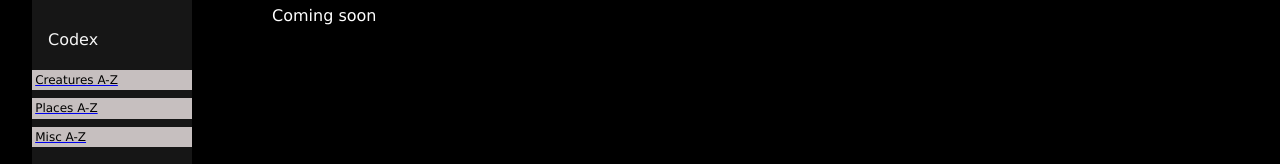
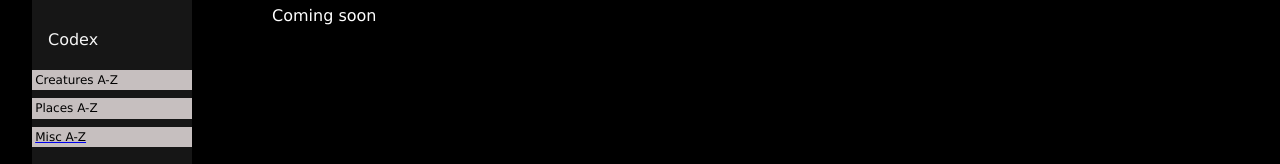
Before and after one commit to dnlstronge/monsters-db, a React (Create React App) app: page / in a window 1280 px wide. Both pictures are taken after a click on the element "Codex". Shown: the part 135-299 px from the top of the page. Built offline with nearby package versions, Linux system fonts and the light colour scheme.

Commit message:
[x] - add css

```diff
--- a/src/Components/Nav/Navbar.module.css
+++ b/src/Components/Nav/Navbar.module.css
@@ -48,14 +48,17 @@
     margin-bottom: 0.5rem;
     background: rgb(198, 191, 191);
     padding: 0.2rem;
-    cursor: pointer
+    cursor: pointer;
+    text-decoration: none;
 
 }
 .sectionActive {
+    color: white;
     font-size: 12px;
     margin-left: 1rem;
     margin-top: 0.5rem;
     margin-bottom: 0.5rem;
     background: rgb(21, 21, 21);
     padding: 0.4rem;
+    text-decoration: none;
 }
--- a/src/Components/Nav/Navbar.tsx
+++ b/src/Components/Nav/Navbar.tsx
@@ -97,10 +97,10 @@ const Navbar: React.FC<navBarProps> = (props) => {
 
             <div onClick={handleExpandCodex} className={classes.codex}>Codex </div>
             {expand &&
-                <Link to="/codex/creaturesaz"><div onClick={handleShowCreaturesAZ} className={creaturesStyle}>Creatures A-Z</div></Link>}
+                <Link style={{textDecoration: "none"}} to="/codex/creaturesaz"><div onClick={handleShowCreaturesAZ} className={creaturesStyle}>Creatures A-Z</div></Link>}
 
             {expand &&
-                <Link to="/codex/placesaz">
+                <Link style={{textDecoration: "none"}} to="/codex/placesaz">
                     <div onClick={handleShowPlaces} className={placeStyle}>Places A-Z</div>
                 </Link>}
             {expand &&
```
